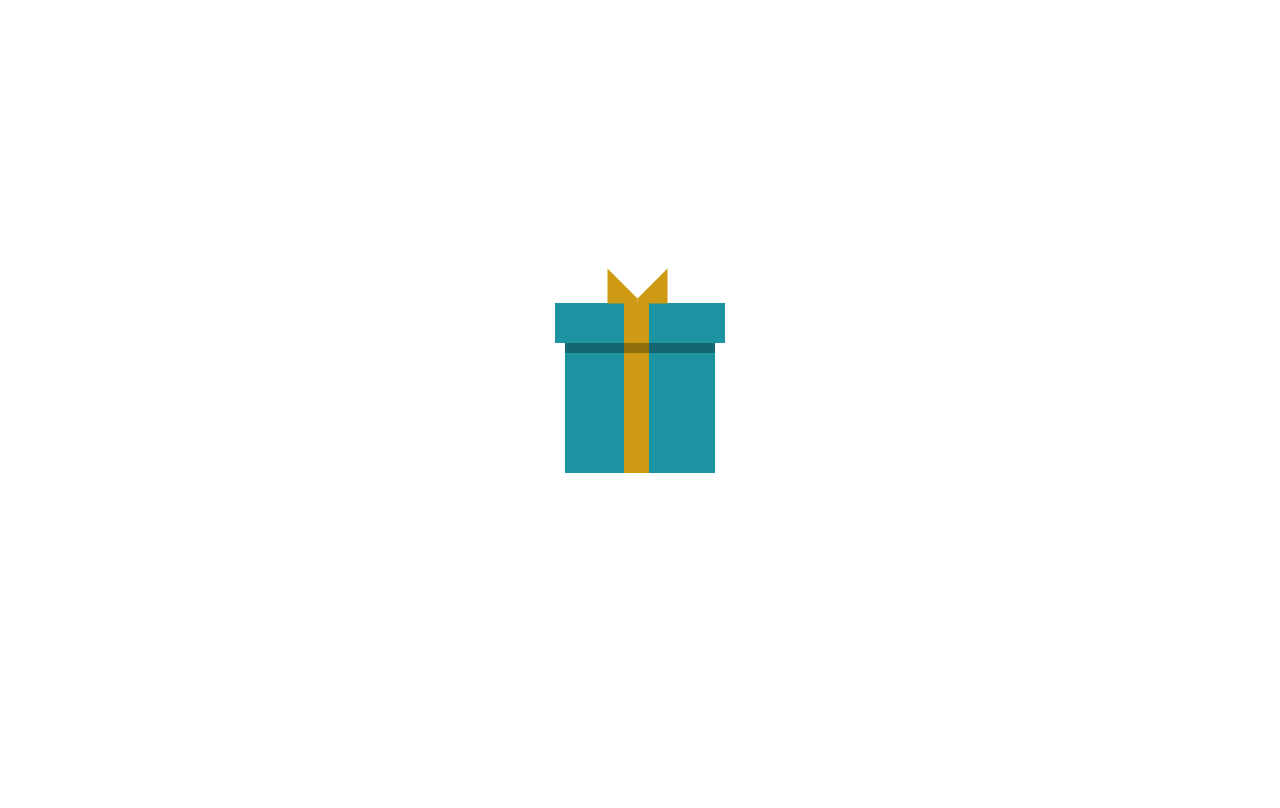
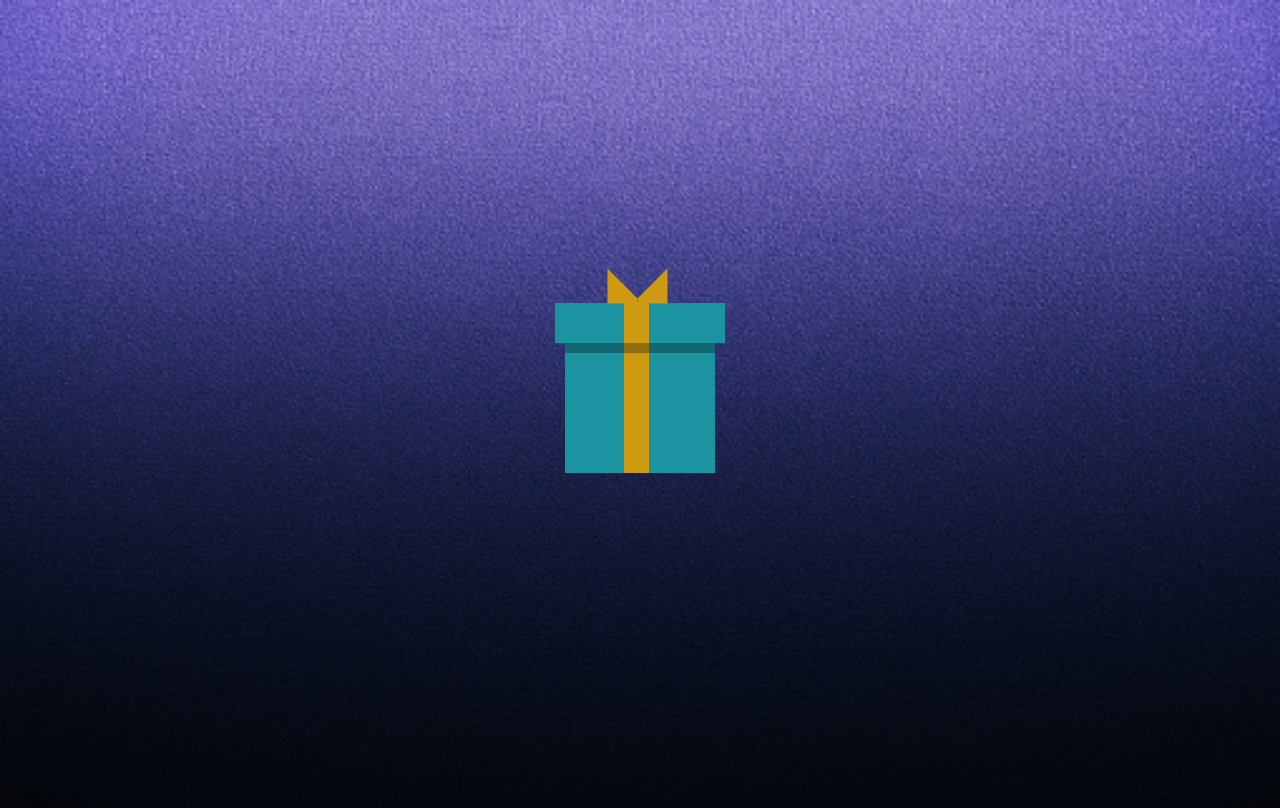
Before and after one commit to himanshu40302/My-Web-App, a plain HTML site: page index.html in a window 1280 px wide. Drawn offline with Linux system fonts and the light colour scheme.

Commit message:
Update style.css

```diff
--- a/style.css
+++ b/style.css
@@ -2,9 +2,9 @@ body {
     display: flex;
     justify-content: center;
     align-items: center;
-    /* background-image: url(img.jpg);
+    background-image: url(img.jpg);
     background-repeat: no-repeat;
-    background-size: cover; */
+    background-size: cover;
     height:100vh;
   }
 
```
